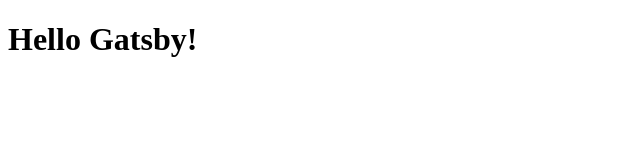
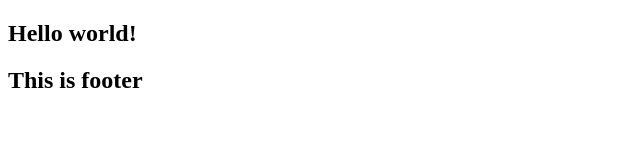
Before and after one commit to f2pool/dogecoin.org, a Gatsby site: page / in a window 1280 px wide. Shown: the whole page, without its empty margins (0-640 px from the left). Built offline with nearby package versions, Linux system fonts and the light colour scheme; Gatsby itself is replaced by a stand-in of ours.

Commit message:
setup styled-components and react-intl

```diff
--- /dev/null
+++ b/src/config/locale/en-EN.ts
@@ -0,0 +1,3 @@
+export default {
+  HELLO_WORLD: "Hello world!",
+}
--- /dev/null
+++ b/src/config/locale/index.ts
@@ -0,0 +1,5 @@
+import enEN from "./en-EN"
+
+export default {
+  "en-EN": enEN,
+}
--- /dev/null
+++ b/src/config/styled/theme.ts
@@ -0,0 +1,3 @@
+const theme = {}
+
+export default theme
--- /dev/null
+++ b/src/containers/Footer.tsx
@@ -0,0 +1,11 @@
+import React from "react"
+
+const Footer: React.FC = () => {
+  return (
+    <>
+      <h2>This is footer</h2>
+    </>
+  )
+}
+
+export default Footer
--- /dev/null
+++ b/src/containers/Header.tsx
@@ -0,0 +1,15 @@
+import React from "react"
+
+import { useFormatMessages } from "../utils/hooks"
+
+const Header: React.FC = () => {
+  const [hello] = useFormatMessages([{ id: "HELLO_WORLD" }])
+
+  return (
+    <>
+      <h2>{hello}</h2>
+    </>
+  )
+}
+
+export default Header
--- /dev/null
+++ b/src/core/Layout.tsx
@@ -0,0 +1,22 @@
+import React from "react"
+import { IntlProvider } from "react-intl"
+import { ThemeProvider } from "styled-components"
+
+import { DEFAULT_LANG } from "../utils/const"
+
+import locale from "../config/locale"
+import theme from "../config/styled/theme"
+
+interface Props {
+  children: JSX.Element | JSX.Element[]
+}
+
+const Layout: React.FC<Props> = ({ children }: Props) => {
+  return (
+    <IntlProvider locale={DEFAULT_LANG} messages={locale[DEFAULT_LANG]}>
+      <ThemeProvider theme={theme}>{children}</ThemeProvider>
+    </IntlProvider>
+  )
+}
+
+export default Layout
--- a/src/pages/index.tsx
+++ b/src/pages/index.tsx
@@ -1,7 +1,17 @@
 import React from "react"
 
-function Home() {
-  return <h1>Hello Gatsby!</h1>
+import Layout from "../core/Layout"
+
+import Header from "../containers/Header"
+import Footer from "../containers/Footer"
+
+const Home: React.FC = () => {
+  return (
+    <Layout>
+      <Header />
+      <Footer />
+    </Layout>
+  )
 }
 
 export default Home
--- /dev/null
+++ b/src/utils/const.ts
@@ -0,0 +1 @@
+export const DEFAULT_LANG = "en-EN"
--- /dev/null
+++ b/src/utils/hooks.ts
@@ -0,0 +1,10 @@
+import { ReactNode } from "react"
+import { useIntl } from "react-intl"
+
+export const useFormatMessages = (
+  messages: Array<{ id: string; values?: Record<string, string | number | boolean | Date | ReactNode> }>,
+): ReactNode[] => {
+  const intl = useIntl()
+
+  return messages.map(({ id, values }) => intl.formatMessage({ id }, values))
+}
--- /dev/null
+++ b/styled-components.d.ts
@@ -0,0 +1,5 @@
+import "styled-components"
+
+declare module "styled-components" {
+  export interface DefaultTheme {}
+}
```
Also changed, not shown: package.json (+22 -7 lines), 5 other files.
